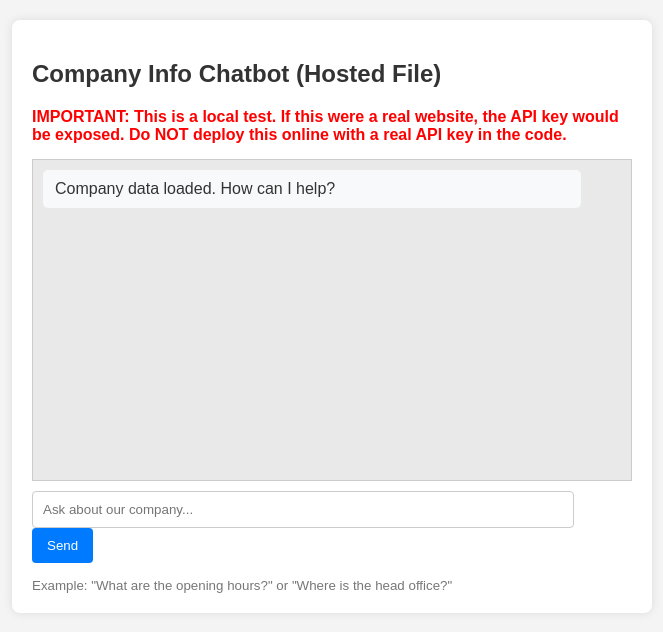
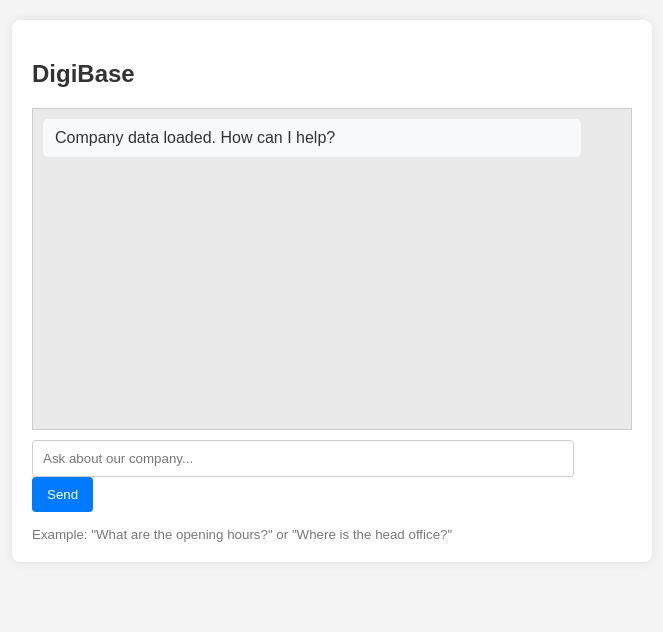
Before and after one commit to FNXBoedie/digibase, a plain HTML site: page index.html in a window 1280 px wide. Shown: the whole page, without its empty margins (308-971 px from the left). Drawn offline with Linux system fonts and the light colour scheme.

Commit message:
Update index.html

```diff
--- a/index.html
+++ b/index.html
@@ -3,7 +3,7 @@
 <head>
     <meta charset="UTF-8">
     <meta name="viewport" content="width=device-width, initial-scale=1.0">
-    <title>Simple Company Chatbot (File Load from URL)</title>
+    <title>DigiBase</title>
     <style>
         body { font-family: Arial, sans-serif; margin: 20px; background-color: #f4f4f4; color: #333; }
         #chatContainer { max-width: 600px; margin: auto; background-color: #fff; padding: 20px; border-radius: 8px; box-shadow: 0 0 10px rgba(0,0,0,0.1); }
@@ -25,12 +25,7 @@
 <body>
 
 <div id="chatContainer">
-    <h2>Company Info Chatbot (Hosted File)</h2>
-     <div class="warning">
-        IMPORTANT: This is a local test. If this were a real website, the API key would be exposed.
-        Do NOT deploy this online with a real API key in the code.
-    </div>
-
+    <h2>DigiBase</h2>
 
     <div id="fileLoadSection">
         <p class="status" id="loadStatus">Loading company data...</p>
```
